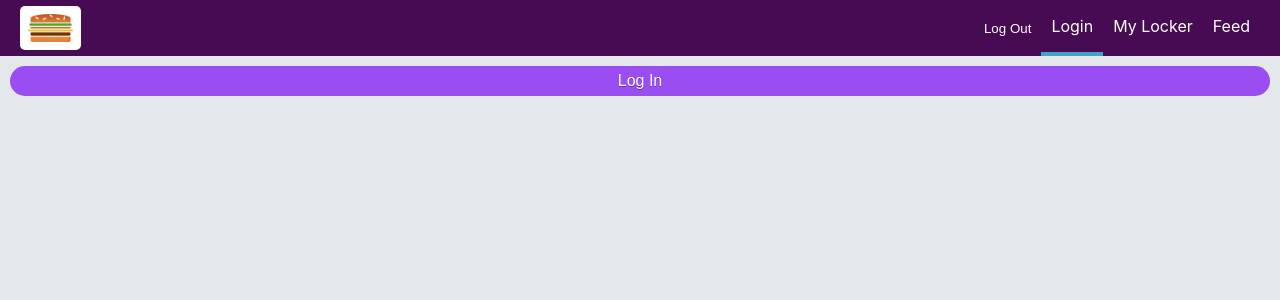
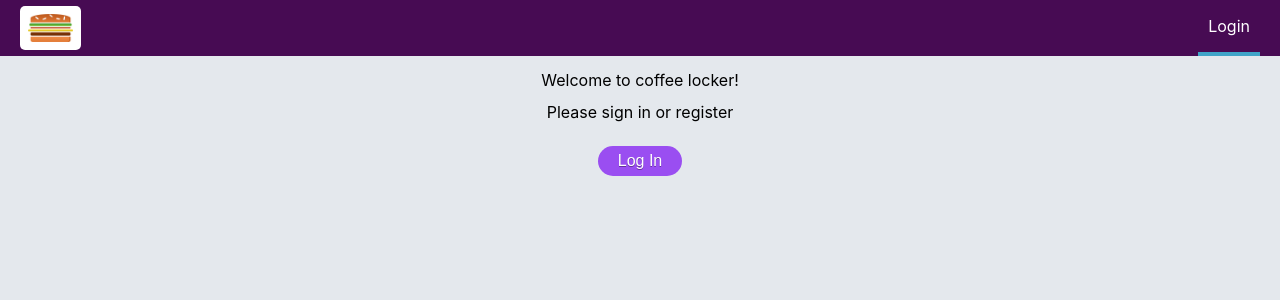
Before and after one commit to brantmorton/coffee-locker, a React (Create React App) app: page / in a window 1280 px wide. Shown: the top 300 px of the page. Built offline with nearby package versions, Linux system fonts and the light colour scheme; what auth0-js would draw is missing.

Commit message:
made navbar dynamic on authentication

```diff
--- a/src/components/LoginForm/LoginForm.js
+++ b/src/components/LoginForm/LoginForm.js
@@ -10,49 +10,11 @@ import Button from "../../components/UI/Button/Button";
 class LoginForm extends Component {
   render() {
     return (
-      <Button clicked={this.props.auth.login}>Log In</Button>
-      // <Aux>
-      //   <h1>Please Log In</h1>
-      //   <Formik
-      //     initialValues={{
-      //       Email: "",
-      //       Password: ""
-      //     }}
-      //     validationSchema={Yup.object({
-      //       Email: Yup.string()
-      //         .required()
-      //         .email(),
-      //       Password: Yup.string()
-      //         .required()
-      //         .min(6)
-      //     })}
-      //     onSubmit={
-      //       // wire this up
-      //       values => console.log(values)
-      //     }
-      //   >
-      //     <Form className={styles.Form}>
-      //       <div>
-      //         <Field
-      //           label="Email"
-      //           name="Email"
-      //           component={TextFormField}
-      //           variant="outlined"
-      //         />
-      //       </div>
-      //       <div>
-      //         <Field
-      //           label="Password"
-      //           name="Password"
-      //           component={TextFormField}
-      //           variant="outlined"
-      //           type="password"
-      //         />
-      //         <Button type="submit" onClick={this.props.auth}>Submit</Button>
-      //       </div>
-      //     </Form>
-      //   </Formik>
-      // </Aux>
+      <div>
+        <p>Welcome to coffee locker!</p>
+        <p>Please sign in or register</p>
+        <Button clicked={this.props.auth.login}>Log In</Button>
+      </div>
     );
   }
 }
--- a/src/components/Navigation/NavigationItems/NavigationItems.js
+++ b/src/components/Navigation/NavigationItems/NavigationItems.js
@@ -2,7 +2,9 @@ import React from "react";
 import { NavLink } from "react-router-dom";
 
 import styles from "./NavigationItems.module.css";
+import Auth from "../../../Auth";
 
+// this makes active styling responsive
 const mediaMatch = window.matchMedia("(min-width: 500px)").matches;
 const activeStyles = mediaMatch
   ? {
@@ -10,14 +12,16 @@ const activeStyles = mediaMatch
     }
   : null;
 
-const navigationItems = props => (
+const auth = new Auth();
+
+const navigationItems = props =>
+  auth.isAuthenticated() ? (
     <ul className={styles.NavigationItems}>
       <li className={styles.LogoutLI}>
-      <button className={styles.LogoutBtn} onClick={props.logout}>Log Out</button>
+        <button className={styles.LogoutBtn} onClick={props.logout}>
+          Log Out
+        </button>
       </li>
-    <NavLink to="/" exact activeStyle={activeStyles}>
-      Login
-    </NavLink>
       <NavLink to="/locker" activeStyle={activeStyles}>
         My Locker
       </NavLink>
@@ -25,6 +29,12 @@ const navigationItems = props => (
         Feed
       </NavLink>
     </ul>
+  ) : (
+    <ul className={styles.NavigationItems}>
+      <NavLink to="/" exact activeStyle={activeStyles}>
+        Login
+      </NavLink>
+    </ul>
   );
 
 export default navigationItems;
```
Lines whose indentation alone changed are shown as unchanged.
